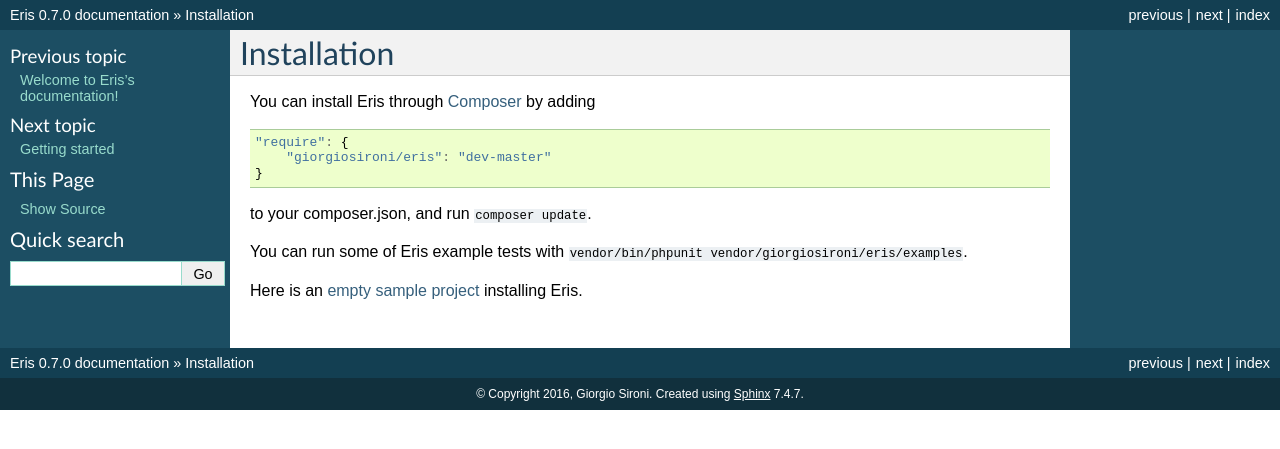
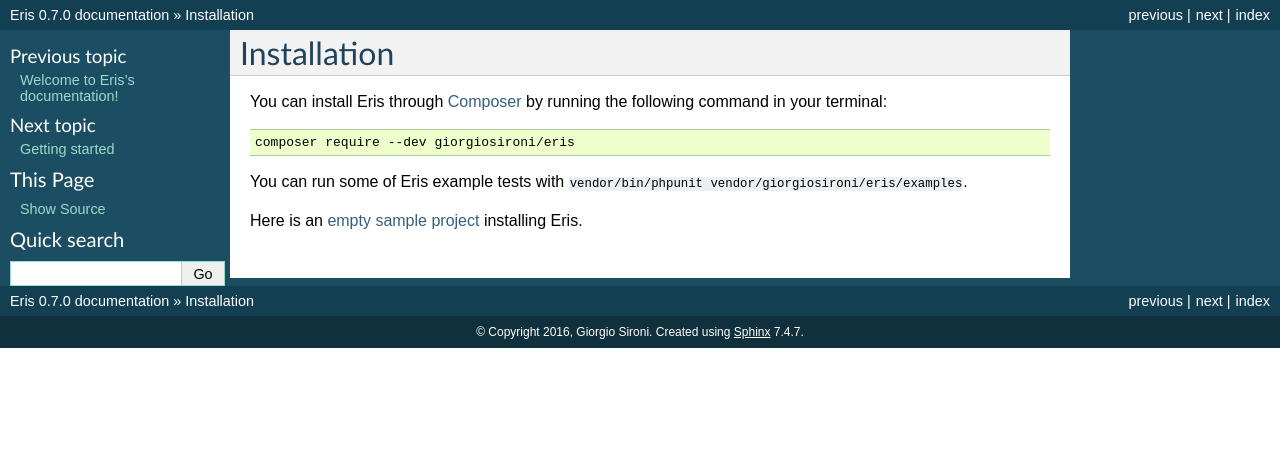
Before and after one commit to giorgiosironi/eris, a Sphinx documentation site: the page built from docs/installation.rst, in a window 1280 px wide. Shown: the top 449 px of the page. Built offline with Sphinx 7.4.7, drawn with Linux system fonts in a browser that asks for light colours.

Commit message:
Apply the fixes from #106 and #108 to the docs, too

```diff
--- a/docs/getting_started.rst
+++ b/docs/getting_started.rst
@@ -1,7 +1,7 @@
 Getting started
 ===============
 
-This test tries to verify that natural numbers from 0 to 1000 are all greater than 42. It's a failing test designed to show you an example of error message.
+This test tries to verify that natural numbers from 0 to 1000 are all smaller than 42. It's a failing test designed to show you an example of error message.
 
 .. literalinclude:: ../examples/ReadmeTest.php
    :language: php
--- a/docs/installation.rst
+++ b/docs/installation.rst
@@ -1,16 +1,11 @@
 Installation
 ============
 
-You can install Eris through `Composer`_ by adding
+You can install Eris through `Composer`_ by running the following command in your terminal:
 
-.. code-block:: javascript
+.. code-block:: bash
 
-    "require": {
-        "giorgiosironi/eris": "dev-master"
-    }
-
-to your composer.json, and run ``composer update``.
-
+    composer require --dev giorgiosironi/eris
 
 You can run some of Eris example tests with ``vendor/bin/phpunit vendor/giorgiosironi/eris/examples``.
 
```
